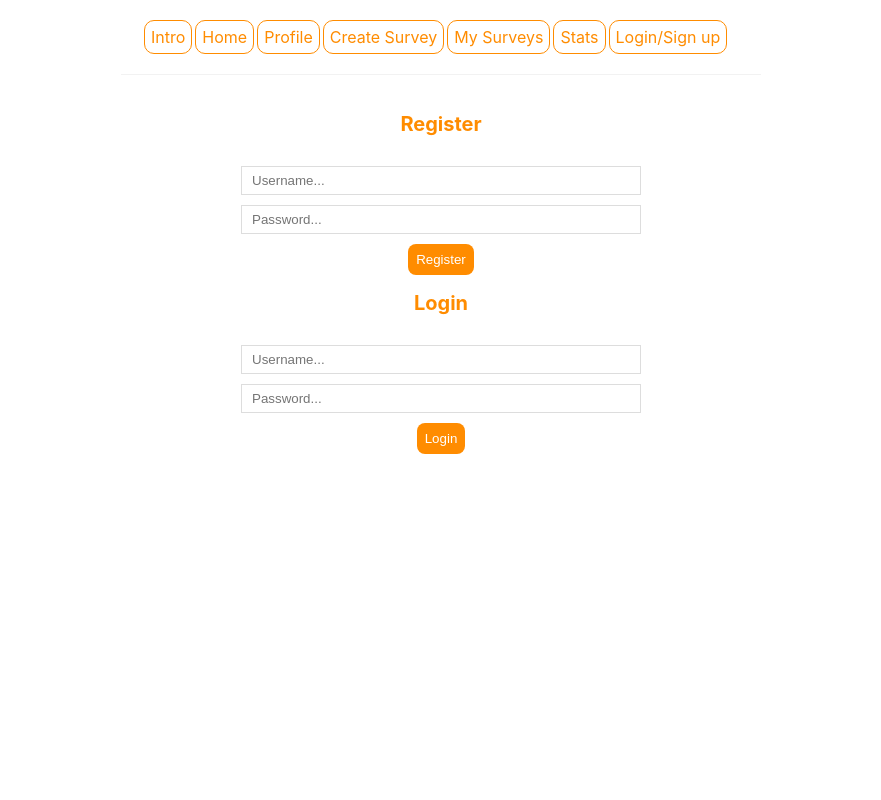
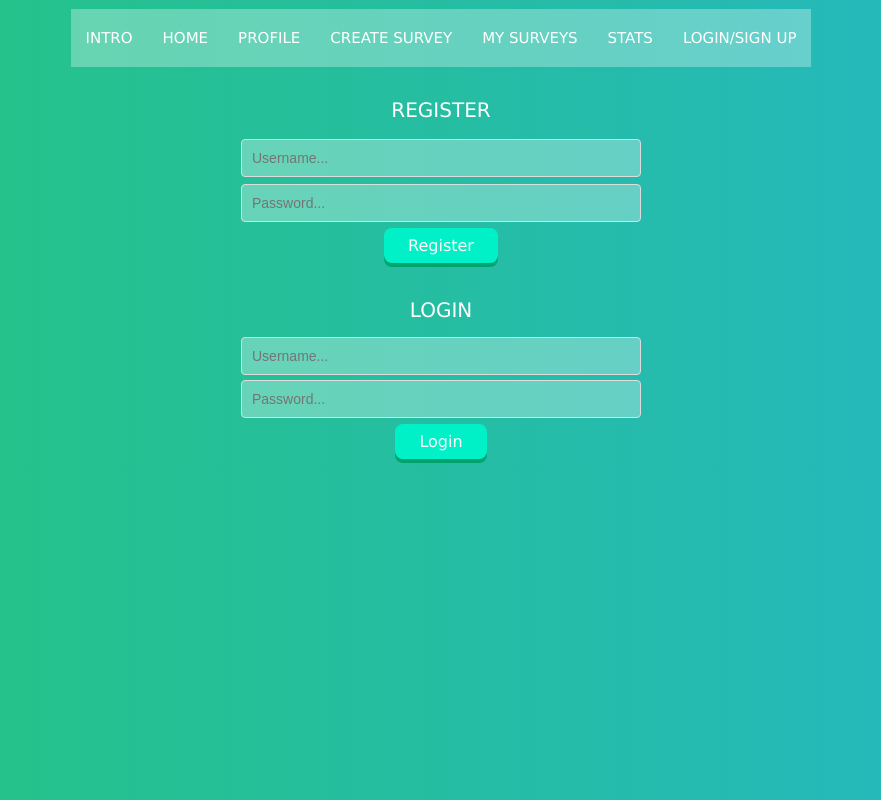
Before and after one commit to CR2100/survey, a React (Create React App) app: page /loginPage in a window 1280 px wide. Shown: the whole page, without its empty margins (199-1080 px from the left). Built offline with nearby package versions, Linux system fonts and the light colour scheme.

Commit message:
reformatted the website and added view all survey functionality

```diff
--- a/src/index.css
+++ b/src/index.css
@@ -1,93 +1,149 @@
 body {
-  margin: 0;
-  font-family: -apple-system, BlinkMacSystemFont, 'Segoe UI', 'Roboto', 'Oxygen',
-    'Ubuntu', 'Cantarell', 'Fira Sans', 'Droid Sans', 'Helvetica Neue',
-    sans-serif;
-  -webkit-font-smoothing: antialiased;
-  -moz-osx-font-smoothing: grayscale;
-
+  background: -webkit-linear-gradient(left, #25c481, #25b7c4);
+  background: linear-gradient(to right, #25c481, #25b7c4);
+  font-family: Verdana;
+}
+section{
+  margin: 40px;
 }
 
 code {
   font-family: source-code-pro, Menlo, Monaco, Consolas, 'Courier New',
     monospace;
-
 }
 
 .create {
   max-width: 400px;
   margin: 0 auto;
   text-align: center;
-
 }
 .create label {
   text-align: left;
   display: block;
-
+  width: 100%;
+  padding-top: 1px;
+  padding-bottom: 1px;
+   font-weight: 500;
+   font-size: 14px;
+   color: rgb(255, 255, 255);
 }
 .create h2 {
+  padding-top: 15px;
   font-size: 20px;
-  color: darkorange;
-  margin-bottom: 30px;
+  color: #fff;
+  text-transform: uppercase;
+  font-weight: 300;
+  text-align: center;
+  margin-bottom: 15px;
 }
 .create input, .create textarea, .create select {
   width: 100%;
-  padding: 6px 10px;
-  margin: 10px 0;
+ padding: 10px 10px;
+ margin-bottom: 5px;
+  text-align: left;
+  font-weight: 500;
+  font-size: 14px;
+  color: rgb(255, 255, 255);
+
+  background-color: rgba(255,255,255,0.3);
+  border-radius: 4px;
+  cursor: pointer;
   border: 1px solid #ddd;
   box-sizing: border-box;
   display: block;
+  transition: 0.1s;
 }
-.create button {
-  background: darkorange;
-  color: #fff;
-  border: 0;
-  padding: 8px;
+  input:focus {
+    text-shadow: 1px 1px 1px black;
+  outline:none;
+  background-color: rgba(255,255,255,0.5);
+  border: 1px solid rgb(0, 255, 200);
+  transition-duration: 200ms;
+  transform: translateY(-5px);
+  box-shadow: 0 4px 8px 0 rgba(0, 0, 0, 0.2), 0 6px 20px 0 rgba(0, 0, 0, 0.19);
+  }
+  input:hover {
+
+    transform: translateY(-5px);
+    box-shadow: 0 4px 8px 0 rgba(0, 0, 0, 0.2), 0 6px 20px 0 rgba(0, 0, 0, 0.19);
+    }
+
+ .pushable {
+   margin-top: 5px;
+  background: hsl(160deg 100% 32%);
+  border: none;
   border-radius: 8px;
+  padding: 0;
   cursor: pointer;
+  transition: 0.1s;
+}
+.marginLeft{
+  margin-left: 10px;
+}
+.smallButton {
+  font-size: 13px;
+  padding: 5px 5px;
+}
+.bigButton{
+  font-size: 16px;
+  padding: 8px 24px;
+}
+.front {
+  display: block;
+  border-radius: 8px;
+  background: hsl(170deg 100% 47%);
+  font-family: Verdana, Geneva, Tahoma, sans-serif;
+  color: white;
+  transform: translateY(-4px);
+}
+
+.pushable:active .front {
+  transform: translateY(-2px);
+  outline:none;
+}
+
+.pushable:focus:not(:focus-visible) {
+  outline: none;
+}
+.pushable:hover {
+
+  transition: filter 250ms;
+  filter: brightness(107%);
+  transition: 0.1s;
+  transform: translateY(-3px);
 }
 .navbar {
-  padding: 20px;
-  display: flex;
-  align-items: center;
-  max-width: 600px;
-  margin: 0 auto;
-  border-bottom: 1px solid #f2f2f2;
-  color: darkgoldenrod;
+  padding-top: 20px;
+  width:100%;
+  table-layout: fixed;
 }
 .navbar h1 {
   color: #f1356d;
-    background: linear-gradient(-135deg, #c850c0, #4158d0);
-
-
+  background: linear-gradient(-135deg, #c850c0, #4158d0);
 }
 .navbar .links {
   margin-left: auto;
-    background: linear-gradient(-135deg, #c850c0, #4158d0);
-
+  background: linear-gradient(-135deg, #c850c0, #4158d0);
 }
 .navbar a {
-  display: inline-block;
-  border-radius: 10px;
-  border: 1px solid darkorange;
-  background-position:center;
-
-  margin-left: 3px;
-  text-decoration:none;
-  padding: 6px;
-  font-size: medium;
-  color:darkorange
-
+  padding: 20px 15px;
+  text-align: left;
+  font-weight: 500;
+  font-size: 15px;
+  color: rgb(255, 255, 255);
+  text-transform: uppercase;
+  background-color: rgba(255,255,255,0.3);
 }
-.navbar a:hover {
-  color:brown
-
+.navbar a:hover  {
+  background-color: rgba(255,255,255,0.23);
+  color:rgb(219, 236, 240);
+}
+.navbar a:link {
+  text-decoration: none;
 }
 .messages{
   display: inline-block;
   justify-content:center;
-
-
 }
 
 .error{
@@ -107,12 +163,9 @@ code {
   background-position:center;
   background-color:rgb(255, 248, 230)  ;
   color: darkorange;
-
   width: fit-content;
   height: fit-content;
-
   text-align: top;
-
 }
 .success h1{
   font-family:Arial, Helvetica, sans-serif;
@@ -125,13 +178,55 @@ code {
 .swal-button {
   padding: 7px 19px;
   border-radius: 8px;
-  background-color: darkorange;
+  background-color: rgb(27, 236, 219);
   font-size: 12px;
   border: 0px  #ffffff;
+  outline:none;
   text-shadow: 0px -1px 0px rgba(0, 0, 0, 0.3);
+  transition: 0.1s;
 }
+.swal-button:hover {
 
-table, th, td {
-  text-align: center;
-  border:1px solid black;
+  transition: 0.1s;
+  transform: translateY(-2px);
 }
+.swal-overlay {
+  background-color: rgba(43, 165, 137, 0.45);
+}
+table {
+  width:100%;
+  table-layout: fixed;
+}
+.tbl-header{
+  background-color: rgba(255,255,255,0.3);
+ }
+.tbl-content{
+  height:300px;
+  overflow-x:auto;
+  margin-top: 0px;
+  border: 1px solid rgba(255,255,255,0.3);
+}
+th {
+  padding: 20px 15px;
+  text-align: left;
+  font-weight: 500;
+  font-size: 12px;
+  color: rgb(255, 255, 255);
+  text-transform: uppercase;
+
+}
+td {
+  overflow: scroll;
+  text-overflow: ellipsis;
+  white-space: nowrap;
+  padding: 15px;
+  text-align: left;
+  vertical-align:middle;
+  font-weight: 300;
+  font-size: 12px;
+  color: rgb(255, 255, 255);
+  border-bottom: solid 1px rgba(255,255,255,0.1);
+}
+td:hover {
+  overflow: visible;
+}
--- a/src/pages/CreateSurvey.js
+++ b/src/pages/CreateSurvey.js
@@ -143,8 +143,11 @@ export default function CreateSurvey() {
         <div className="create">
             <h2>Create new survey</h2>
             <p>{ title }</p>
-            <button className="button add" type="button" onClick={() => addFormFields()}>Add Question</button>
-            <button onClick={insertSurvey}>Submit</button>
+            <button className="pushable" type="button" onClick={() => addFormFields()}>
+              <span class="front bigButton">
+               Add Question
+              </span>
+            </button>
             <form>
                 <label>Survey Title:</label>
                 <input
@@ -179,10 +182,10 @@ export default function CreateSurvey() {
 
                 <label>{"Question " + (index+1) }</label>
                 <input type="text" name="question" value={element.question || ""} onChange={e => handleChange(index, e)} />
-                <button className="button add" type="button" onClick={() => addResponseFields(index)}>Add Option</button>
+                <button  type="button" onClick={() => addResponseFields(index)}>Add Option</button>
                 {
                   index ?
-                    <button type="button"  className="button remove" onClick={() => removeFormFields(index)}>Remove</button>
+                    <button type="button"   onClick={() => removeFormFields(index)}>Remove</button>
                     :null
                 }
                 {responseValues.map((element, index) => (
@@ -191,13 +194,20 @@ export default function CreateSurvey() {
                     <input type="text" name="response" value={element.response || ""} onChange={e => handleChange2(index, e)} />
                     {
                       index ?
-                        <button type="button"  className="button remove" onClick={() => removeResponseFields(index)}>Remove</button>
+                        <button type="button"  onClick={() => removeResponseFields(index)}>Remove</button>
                       : null
                     }
                   </div>
                 ))}
+
               </div>
+
             ))}
+             <button className="pushable" onClick={insertSurvey}>
+            <span class="front bigButton">
+            Submit
+            </span>
+            </button>
         </form>
     )
 }
--- a/src/pages/LoginPage.js
+++ b/src/pages/LoginPage.js
@@ -104,7 +104,12 @@ export default function LoginPage() {
                 setPasswordReg(e.target.value)
                 }}
             />
-            <button onClick= {register}>Register</button>
+            <button class="pushable " onClick= {register}>
+            <span class="front bigButton">
+                Register
+                </span>
+                </button>
+
         </div>
         <div className="create">
             <h2>Login</h2>
@@ -118,7 +123,11 @@ export default function LoginPage() {
                 setPasswordLog(e.target.value)
                 }}
             />
-            <button onClick={login}>Login</button>
+            <button class="pushable" onClick={login}>
+            <span class="front bigButton">
+                Login
+                </span>
+            </button>
         </div>
         </div>
     )
--- a/src/pages/MySurveys.js
+++ b/src/pages/MySurveys.js
@@ -5,9 +5,10 @@ import axios from 'axios';
 export default function MySurveys({currUser}) {
 
     // mySurveys will hold an array of surveys returned from the API call to the database
-    const [mySurveys, setMySurveys] = useState({})
+    const [mySurveys, setMySurveys] = useState([])
 
     useEffect(() => {
+
         // Pass appropriate info into getMySurveys
          function getMySurveys(){
             // Call API to get all surveys for a given user
@@ -17,7 +18,7 @@ export default function MySurveys({currUser}) {
                user: username
          }).then(function (response) {
             console.log(response);
-            const data = response.data[0]
+            const data = response.data
             setMySurveys(data)
           })
             // store them in mySurveys variable
@@ -26,28 +27,50 @@ export default function MySurveys({currUser}) {
 
         }
         getMySurveys();
+
     }, [])
-
-    return (
-        <div>
-            <div className="create">
-            <h2>My Surveys</h2>
+        return(
+        <section>
+            <div className="tbl-header">
             <table>
+                <thead>
                 <tr>
                     <th>Survey Name</th>
                     <th>Description</th>
                     <th>Creation Date</th>
                     <th>Expire Date</th>
+                    <th>Actions</th>
                 </tr>
-
-                <tr>
-                    <td>{mySurveys.name}</td>
-                    <td>{mySurveys.survey_desc}</td>
-                    <td>{mySurveys.creation_date}</td>
-                    <td>{mySurveys.end_date}</td>
+                </thead>
+                </table>
+            </div>
+            <div className="tbl-content">
+            <table>
+               <tbody> {  mySurveys.map((val) =>
+                <tr key = {val}>
+                    <td>{val.name}</td>
+                    <td>{val.survey_desc}</td>
+                    <td>{val.creation_date}</td>
+                    <td>{val.end_date}</td>
+                    <td >
+                        <button  class="pushable " >
+                            <span class="front smallButton" >
+                            Edit
+                            </span>
+                        </button>
+                        <button  class="pushable marginLeft" >
+                            <span class="front smallButton" >
+                            View Responses
+                            </span>
+                        </button>
+                    </td>
                 </tr>
+                    )
+                }
+                </tbody>
             </table>
             </div>
-        </div>
-    )
+        </section>
+        )
+
 }
```
